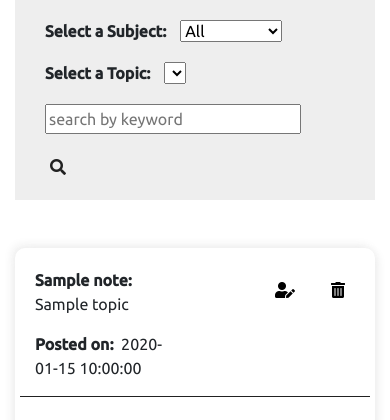
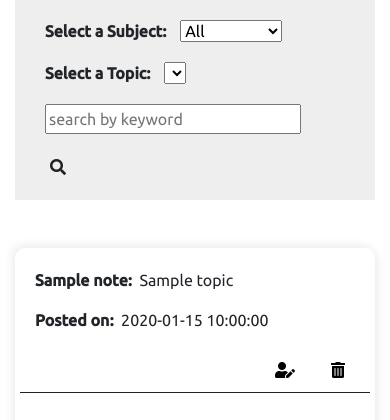
Before and after one commit to elch93/tgc-proj3-tidbits, a Flask app: page /mynotes in a window 390 px wide. Shown: the part 56-476 px from the top of the page. Run offline with Flask 2, Linux system fonts and the light colour scheme; a user stored in the database is signed in; a database or web service that is not in the repository returns one stand-in record (values such as "Sample title"); lists and menus that the app fills with data are empty; some libraries are stand-ins or nearby versions.

Commit message:
added mobile support for mynotes page

```diff
--- a/static/styles.css
+++ b/static/styles.css
@@ -352,7 +352,7 @@ a, a:hover {
 }
 
 /* mynotes */
-#UDpanel .resultcard .col-4 button {
+#UDpanel .resultcard .col-sm-4 button {
     background-color: #ffffff;
     border: none;
     padding: 10px;
@@ -475,6 +475,12 @@ a, a:hover {
         padding: 0px !important;
     }
 
+    /* mynotes */
+    #UDpanel .resultcard .col-12 button {
+        background-color: #ffffff;
+        border: none;
+        padding: 10px;
+    }
 }
 
 
--- a/templates/mynotes.template.html
+++ b/templates/mynotes.template.html
@@ -40,11 +40,11 @@
         {% for result in searchresults %}
         <div class="mt-5 resultcard">
             <div class="row mb-4 justify-content-between">
-                <div class="col-6">
+                <div class="col-12 col-sm-6">
                     <p><b>{{result['subject']}}:&nbsp;</b> {{result['topic']}}</p>
                     <p><b>Posted on:&nbsp;</b> {{result['date']}}</p>
                 </div>
-                <div class="col-4 d-flex flex-row justify-content-end">
+                <div class="col-12 col-sm-4 d-flex flex-row justify-content-end">
                     <a href="{{url_for( 'update', index = result['_id'] )}}" class="mr-3"><button><i
                                 class="fas fa-user-edit"></i> </button>
                     </a>
@@ -72,11 +72,11 @@
         {% for result in searchresults[n.counter:resultslen] %}
         <div class="mt-5 resultcard">
             <div class="row mb-4 justify-content-between">
-                <div class="col-6">
+                <div class="col-12 col-sm-6">
                     <p>{{result['subject']}}:&nbsp; {{result['topic']}}</p>
                     <p>Posted on:&nbsp; {{result['date']}}</p>
                 </div>
-                <div class="col-4 d-flex flex-row justify-content-end">
+                <div class="col-12 col-sm-4 d-flex flex-row justify-content-end">
                     <a href="{{url_for( 'update', index = result['_id'] )}}" class="mr-3"><button><i
                                 class="fas fa-user-edit"></i> Update</button></a>
                     <a href="{{url_for( 'delete', index = result['_id'] )}}"><button><i class="fas fa-trash-alt"></i>
@@ -94,11 +94,11 @@
         {% for result in searchresults[n.counter:n.counter+5] %}
         <div class="mt-5 resultcard">
             <div class="row mb-4 justify-content-between">
-                <div class="col-6">
+                <div class="col-12 col-sm-6">
                     <p>{{result['subject']}}:&nbsp; {{result['topic']}}</p>
                     <p>Posted on:&nbsp; {{result['date']}}</p>
                 </div>
-                <div class="col-4 d-flex flex-row justify-content-end">
+                <div class="col-12 col-sm-4 d-flex flex-row justify-content-end">
                     <a href="{{url_for( 'update', index = result['_id'] )}}" class="mr-3"><button><i
                                 class="fas fa-user-edit"></i> Update</button></a>
                     <a href="{{url_for( 'delete', index = result['_id'] )}}"><button><i class="fas fa-trash-alt"></i>
```
